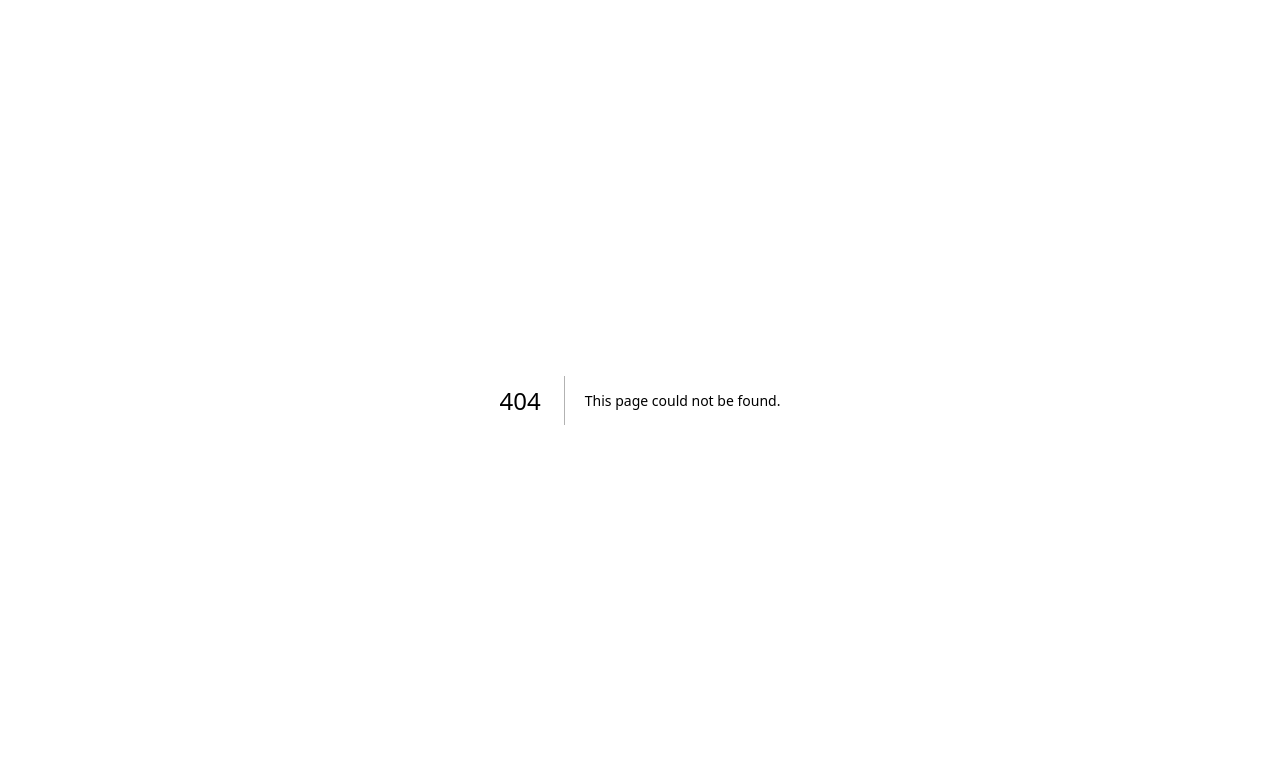
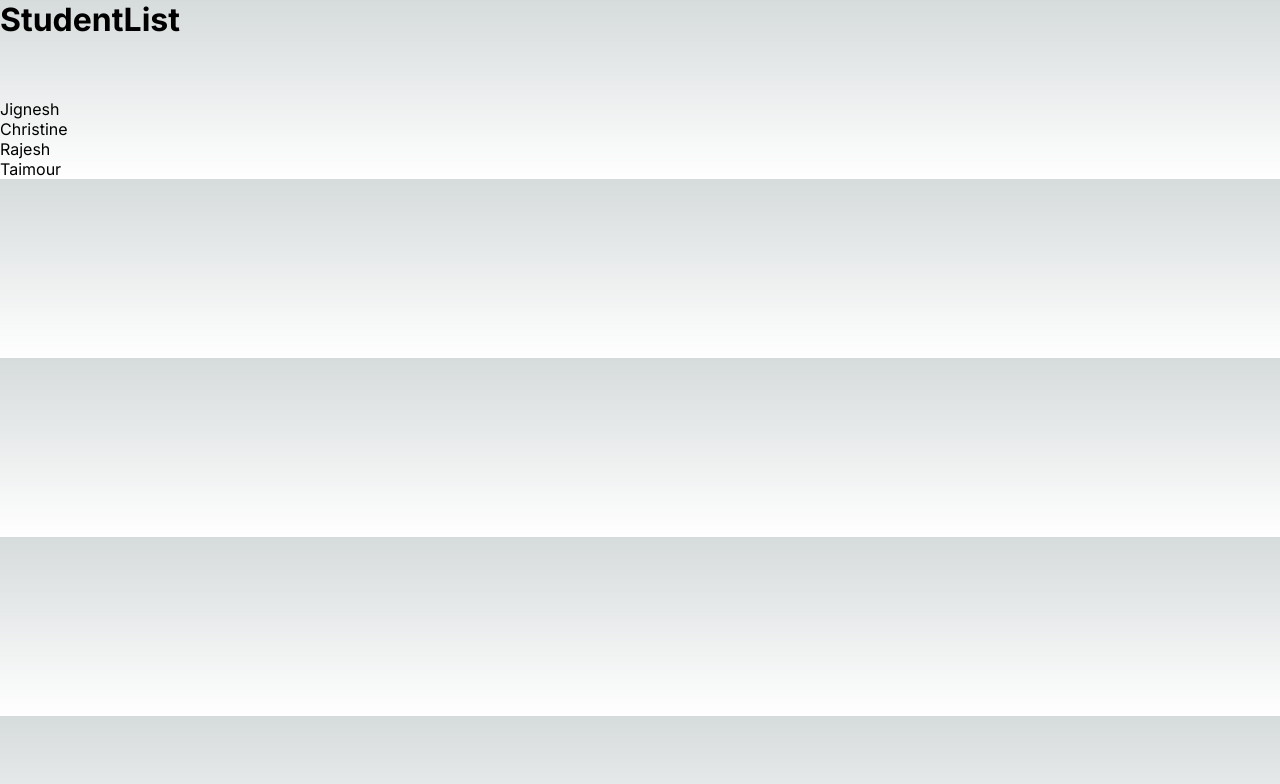
Before and after one commit to jigneshgit935/Learn-NextJS, a Next.js app: page /studentlist in a window 1280 px wide. Before the commit this address had no page. Shown: the top 784 px of the page. Built offline with nearby package versions, Linux system fonts and the light colour scheme.

Commit message:
dynamic routing

```diff
--- /dev/null
+++ b/src/app/studentlist/page.js
@@ -0,0 +1,31 @@
+import Link from 'next/link';
+import React from 'react';
+
+const StudentList = () => {
+  return (
+    <div>
+      <h1>StudentList</h1>
+      <br />
+      <br />
+      <br />
+      <div>
+        <ul>
+          <li>
+            <Link href="/studentlist/jignesh">Jignesh</Link>
+          </li>
+          <li>
+            <Link href="/studentlist/christine">Christine</Link>
+          </li>
+          <li>
+            <Link href="/studentlist/rajesh">Rajesh</Link>
+          </li>
+          <li>
+            <Link href="/studentlist/taimour">Taimour</Link>
+          </li>
+        </ul>
+      </div>
+    </div>
+  );
+};
+
+export default StudentList;
```
Also changed, not shown: src/app/studentlist/[student]/page.js (added, +17 -0 lines).
